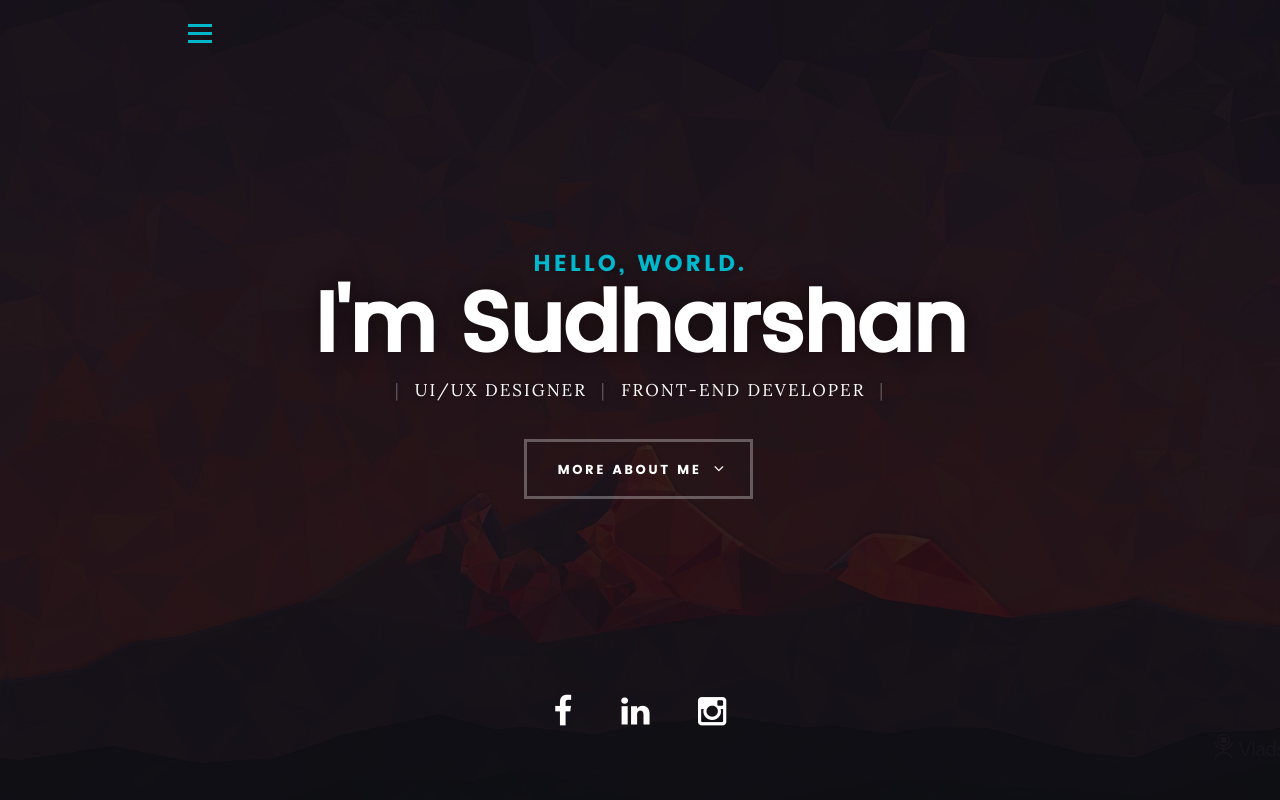
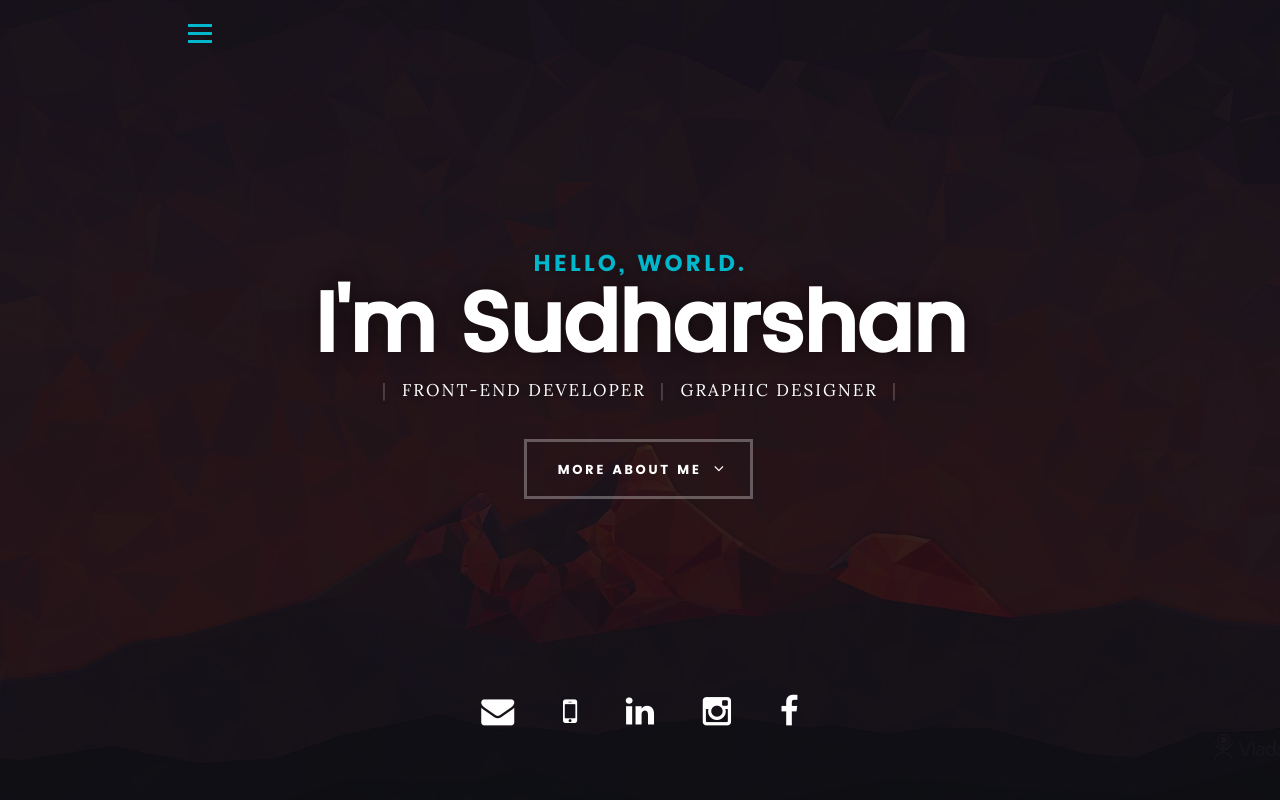
Before and after one commit to karnatisudharshanreddy/karnatisudharshanreddy.github.io, a plain HTML site: page index.html in a window 1280 px wide. Shown: the top 800 px of the page. Drawn offline with Linux system fonts and the light colour scheme; files whose address does not match are found by name.

Commit message:
addedsociallinks

```diff
--- a/index.html
+++ b/index.html
@@ -66,17 +66,19 @@
    			<h5>Hello, World.</h5>
    			<h1>I'm Sudharshan</h1>
    			<p class="intro-position">
-   				<span>UI/UX Designer</span>
-   				<span>Front-end Developer</span>
+				<span>Front-end Developer</span>
+   				<span>Graphic Designer</span>
    			</p>
    			<a class="button stroke smoothscroll" href="#about" title="About">More About Me</a>
    		</div>
 		</div>
 	</div> <!-- /intro-content -->
 	<ul class="intro-social">
-      <li><a href="https://www.facebook.com/sudharshan.karnati007"><i class="fa fa-facebook"></i></a></li>
+	  <li><a href="mailto:sudharshanreddy.karnati@gmail.com"><i class="fa fa-envelope"></i></a></li>
+	  <li><a href="tell:9703390615"><i class="fa fa-mobile"></i></a></li>
       <li><a href="https://www.linkedin.com/in/sudharshanreddy-karnati"><i class="fa fa-linkedin"></i></a></li>
 	  <li><a href="https://www.instagram.com/karnati_sudharshan"><i class="fa fa-instagram"></i></a></li>
+      <li><a href="https://www.facebook.com/sudharshan.karnati007"><i class="fa fa-facebook"></i></a></li>
    </ul> <!-- /intro-social -->
 </section>
 <!-- /intro -->
```
